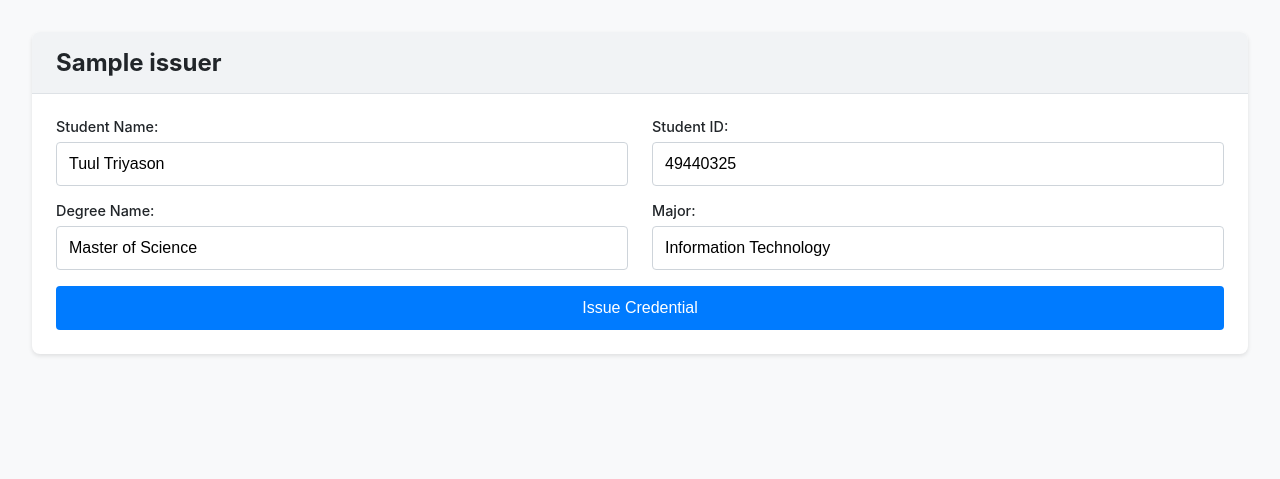
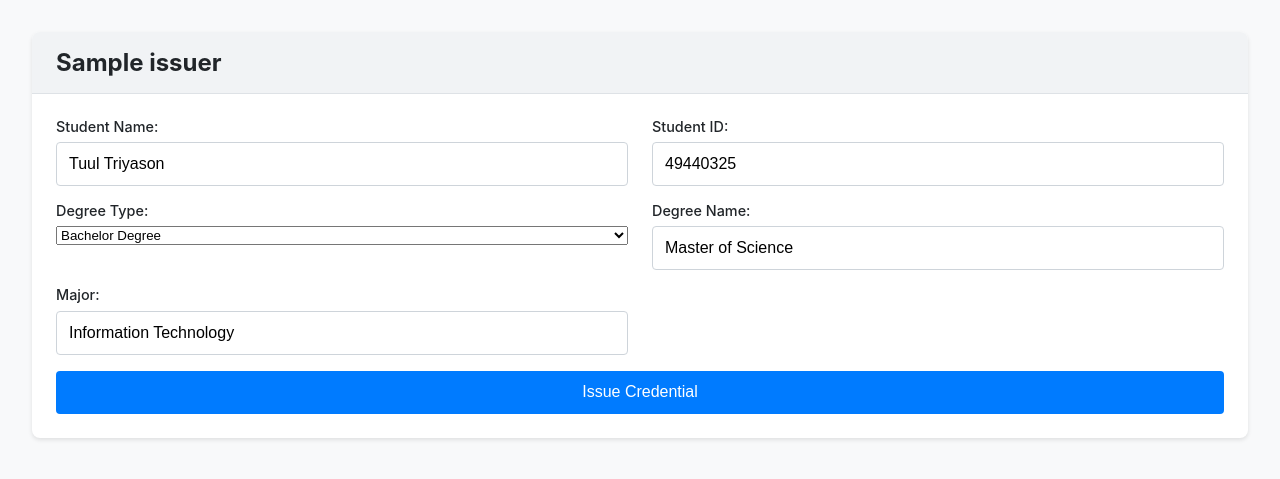
Before and after one commit to xipponk/vc-poc-th, a FastAPI app: template issuer-service/app/templates/dashboard.html in a window 1280 px wide. Shown: the part 87-566 px from the top of the page. Run offline with FastAPI, Linux system fonts and the light colour scheme; the template is opened without the code that fills it: most values are stand-ins (such as "Sample title", 1, 10 or a date in 2020).

```diff
--- a/issuer-service/app/main.py
+++ b/issuer-service/app/main.py
@@ -94,7 +94,9 @@ async def get_dashboard(request: Request):
 @app.post("/credentials/issue")
 async def issue_credential_and_redirect(
     issuer_account_index: int = Form(...), student_id: str = Form(...),
-    student_name: str = Form(...), degree_name: str = Form(...), major: str = Form(...)
+    student_name: str = Form(...), degree_name: str = Form(...),
+    degree_type: str = Form(...),
+    major: str = Form(...)
 ):
     try:
         issuer_address = web3.eth.accounts[issuer_account_index]
@@ -112,7 +114,7 @@ async def issue_credential_and_redirect(
     issued_at = datetime.utcnow()
     expires_at = issued_at + timedelta(days=365 * 10)
 
-    vc_payload = { "@context": ["https://www.w3.org/2018/credentials/v1"], "type": ["VerifiableCredential", "UniversityDegreeCredential"], "issuer": {"id": f"did:ethr:{issuer_address}", "name": issuer_name}, "issuanceDate": issued_at.isoformat() + "Z", "expirationDate": expires_at.isoformat() + "Z", "credentialSubject": { "id": f"did:example:{student_id}", "degree": {"type": "BachelorDegree", "name": degree_name, "major": major}, "name": student_name } }
+    vc_payload = { "@context": ["https://www.w3.org/2018/credentials/v1"], "type": ["VerifiableCredential", "UniversityDegreeCredential"], "issuer": {"id": f"did:ethr:{issuer_address}", "name": issuer_name}, "issuanceDate": issued_at.isoformat() + "Z", "expirationDate": expires_at.isoformat() + "Z", "credentialSubject": { "id": f"did:example:{student_id}", "degree": {"type": degree_type, "name": degree_name, "major": major}, "name": student_name } }
     jwt_payload = { "iss": f"did:ethr:{issuer_address}", "sub": f"did:example:{student_id}", "iat": int(issued_at.timestamp()), "exp": int(expires_at.timestamp()), "vc": vc_payload }
 
     headers = {"alg": "ES256K", "typ": "JWT"}
--- a/issuer-service/app/templates/dashboard.html
+++ b/issuer-service/app/templates/dashboard.html
@@ -44,6 +44,14 @@
                         <input type="text" id="student_id-{{ loop.index0 }}" name="student_id" value="49440325">
                     </div>
                     <div class="form-group">
+                        <label for="degree_type-{{ loop.index0 }}">Degree Type:</label>
+                        <select id="degree_type-{{ loop.index0 }}" name="degree_type">
+                            <option value="BachelorDegree">Bachelor Degree</option>
+                            <option value="MasterDegree">Master Degree</option>
+                            <option value="DoctoralDegree">Doctoral Degree</option>
+                        </select>
+                    </div>
+                    <div class="form-group">
                         <label for="degree_name-{{ loop.index0 }}">Degree Name:</label>
                         <input type="text" id="degree_name-{{ loop.index0 }}" name="degree_name" value="Master of Science">
                     </div>
```
